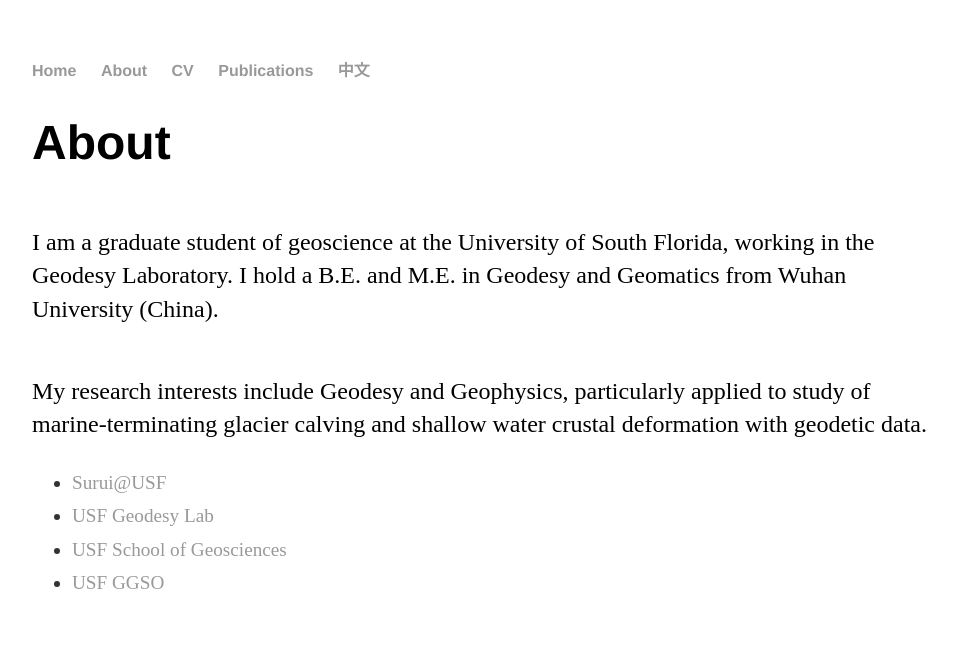
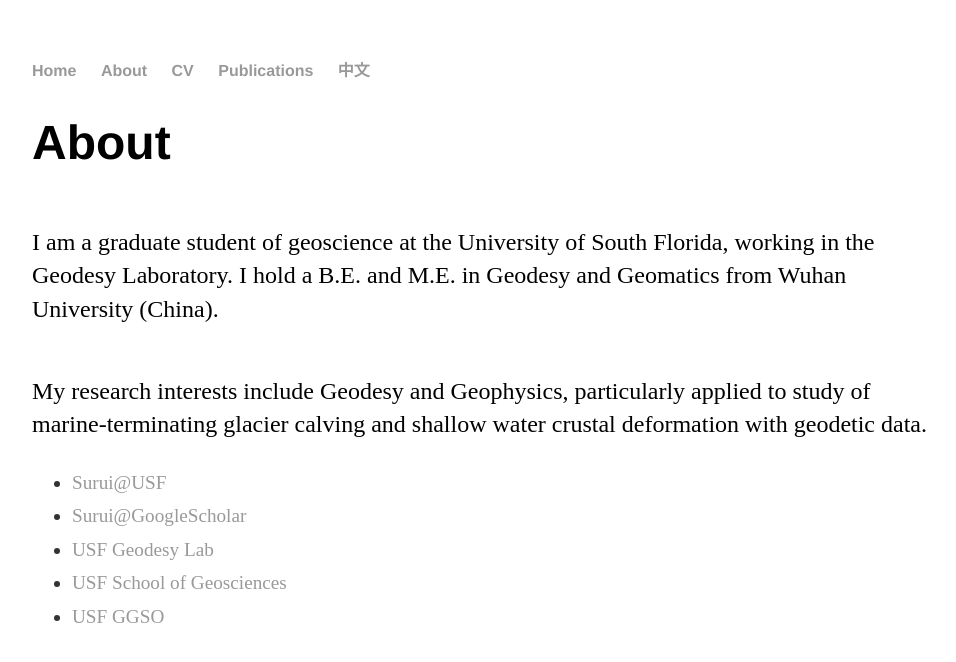
Before and after one commit to suruixie/suruixie.github.io, a Jekyll site: the page built from about/index.html, in a window 1280 px wide. Shown: the top 662 px of the page, without its empty margins (160-1116 px from the left). Built offline with Jekyll 4.4.1, drawn with Linux system fonts in a browser that asks for light colours.

Commit message:
Update index.html

```diff
--- a/about/index.html
+++ b/about/index.html
@@ -11,6 +11,7 @@ title: About Surui Xie
 	<ul class="contacts">
 
 		<li style="font-size:0.8em;"><a href="http://hennarot.forest.usf.edu/main/depts/geosci/students/suruixie/">Surui@USF</a></li>
+		<li style="font-size:0.8em;"><a href="https://scholar.google.com/citations?user=kF4StsMAAAAJ&hl=en&oi=ao">Surui@GoogleScholar</a></li>
 		<li style="font-size:0.8em;"><a href="http://labs.cas.usf.edu/geodesy/">USF Geodesy Lab</a></li>
 		<li style="font-size:0.8em;"><a href="http://hennarot.forest.usf.edu/main/depts/geosci/">USF School of Geosciences</a></li>
 		<li style="font-size:0.8em;"><a href="http://shell.cas.usf.edu/geograd/index.html">USF GGSO</a></li>
```
